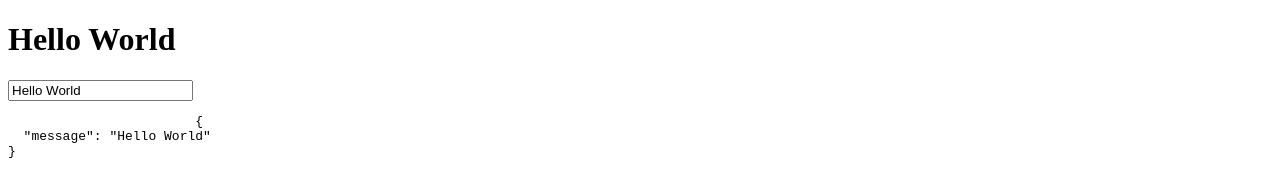
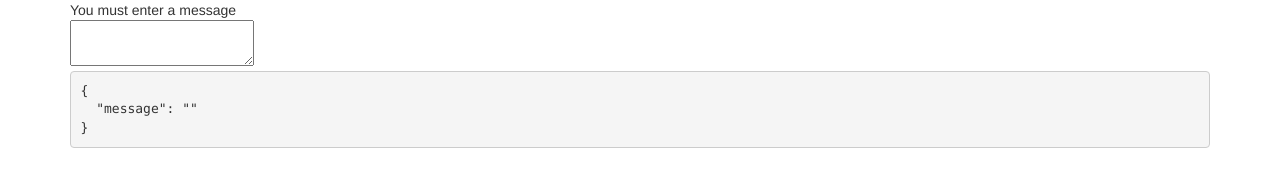
Before and after one commit to dewayneallen76/vue-test, a plain HTML site: page public/index.html in a window 1280 px wide. Drawn offline with nearby package versions, Linux system fonts and the light colour scheme.

Commit message:
Learning VUE 1.0 lesson 2: v-show, created form setup to display error message only if nothing was entered and also to only show submit when text is entered

```diff
--- a/public/index.html
+++ b/public/index.html
@@ -3,17 +3,23 @@
 <head>
 	<meta charset="UTF-8">
 	<title>Vue Training</title>
+	<link rel="stylesheet" href="https://maxcdn.bootstrapcdn.com/bootstrap/3.3.7/css/bootstrap.min.css">
 </head>
 <body>
 
-	<div id="app">
-		<h1>{{ message }}</h1>
+	<div class="container" id="app">
+			<span class="error" v-show="!message">
+			 	You must enter a message
+			</span>
+		<form>
 
-		<input v-model="message">
+			<textarea v-model="message"></textarea>
 
-		<pre>
-			{{ $data | json }}
-		</pre>
+		</form>
+			<button type="submit" v-show="message">
+				Send message
+			</button>
+		<pre>{{ $data | json }}</pre>
 	</div>
 
 
@@ -23,7 +29,7 @@
 		new Vue({
 			el: '#app',
 			data: {
-				message: 'Hello World'
+				message: ''
 			}
 		});
 	</script>
```
